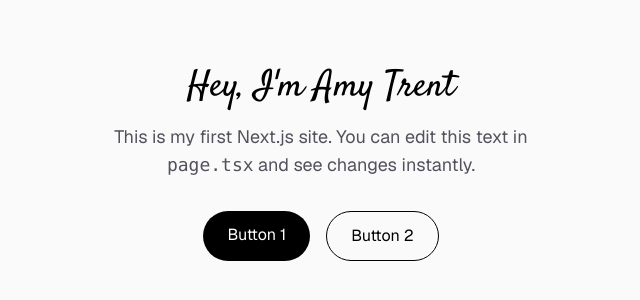
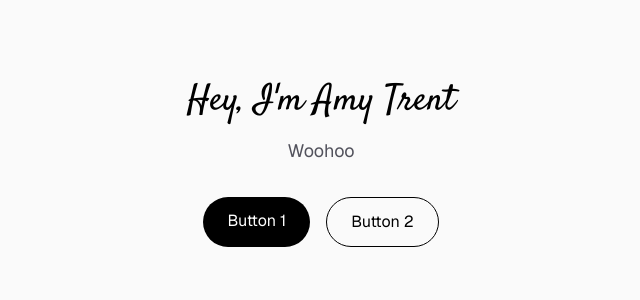
Before and after one commit to amygtrent/amytrent.me, a Next.js app: page / in a window 1280 px wide. Shown: the part 236-536 px from the top of the page, without its empty margins (319-959 px from the left). Built offline with nearby package versions, Linux system fonts and the light colour scheme.

Commit message:
Update text

```diff
--- a/app/page.tsx
+++ b/app/page.tsx
@@ -15,7 +15,7 @@ export default function Home() {
 
       {/* Description */}
       <p className="text-lg text-zinc-600 dark:text-zinc-400 text-center max-w-md mb-8">
-        This is my first Next.js site. You can edit this text in <code>page.tsx</code> and see changes instantly.
+        Woohoo
       </p>
 
       {/* Placeholder buttons */}
```
